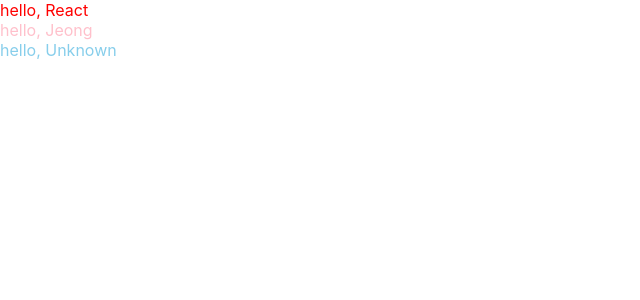
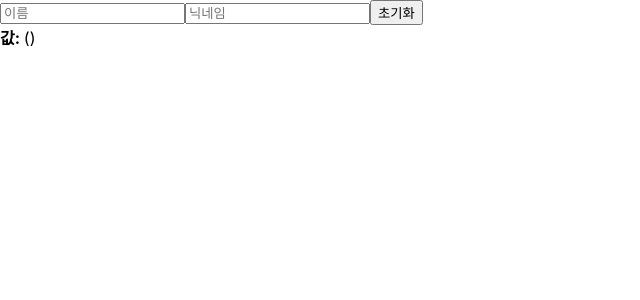
Before and after one commit to innerbloo/react-tutorial, a React (Create React App) app: page / in a window 1280 px wide. Shown: the top 300 px of the page, without its empty margins (0-640 px from the left). Built offline with nearby package versions, Linux system fonts and the light colour scheme.

Commit message:
how to use useState

```diff
--- a/src/App.js
+++ b/src/App.js
@@ -1,12 +1,8 @@
-import Hello from './Hello';
+import InputSample from './InputSample';
 
 function App() {
   return (
-    <div>
-      <Hello name="React" color="red"/>
-      <Hello name="Jeong" color="pink"/>
-      <Hello color="skyblue"/>
-    </div>
+    <InputSample/>
   );
 }
 
--- a/src/Hello.js
+++ b/src/Hello.js
@@ -1,8 +1,11 @@
-const Hello = ({name, color}) => {
+const Hello = ({name, color, isSpecial}) => {
   return (
-      <div style={{color: color}}>
-        hello, {name}
-      </div>
+    <div style={{
+      color
+    }}>
+      {isSpecial && <b>* </b>}
+      hello, {name}
+    </div>
   );
 };
 
--- /dev/null
+++ b/src/InputSample.js
@@ -0,0 +1,39 @@
+import {useState} from 'react';
+
+const InputSample = () => {
+  const [inputs, setInputs] = useState({
+    name: '',
+    nickname: '',
+  });
+  const {name, nickname} = inputs;
+
+  const onChange = e => {
+    const {name, value} = e.target;
+
+    setInputs({
+      ...inputs,
+      [name]: value
+    });
+  }
+
+  const onReset = () => {
+    setInputs({
+      name: '',
+      nickname: ''
+    })
+  }
+
+  return (
+    <div>
+      <input type="text" name='name' placeholder='이름' onChange={onChange} value={name}/>
+      <input type="text" name='nickname' placeholder='닉네임' onChange={onChange} value={nickname}/>
+      <button onClick={onReset}>초기화</button>
+      <div>
+        <b>값: </b>
+        {name} ({nickname})
+      </div>
+    </div>
+  );
+};
+
+export default InputSample;
```
Also changed, not shown: src/Counter.js (added, +23 -0 lines), src/Wrapper.js (added, +14 -0 lines).
